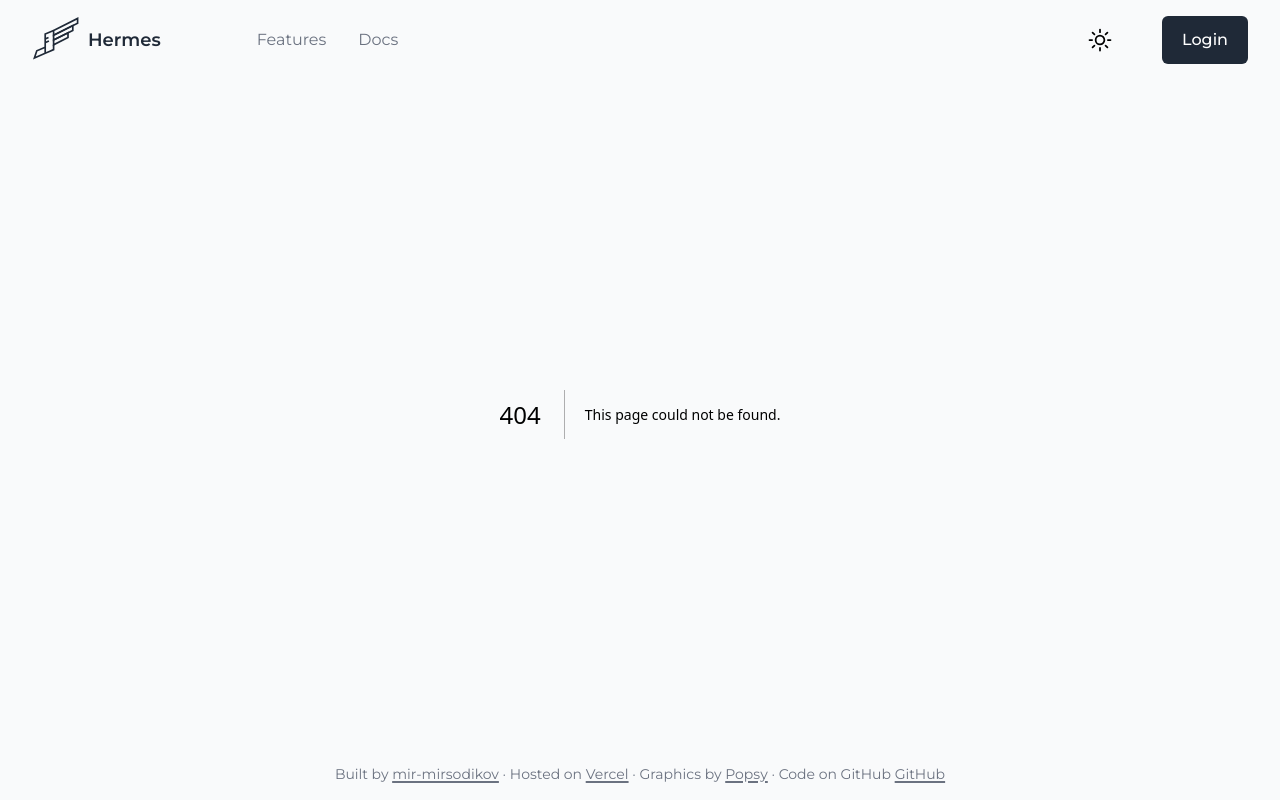
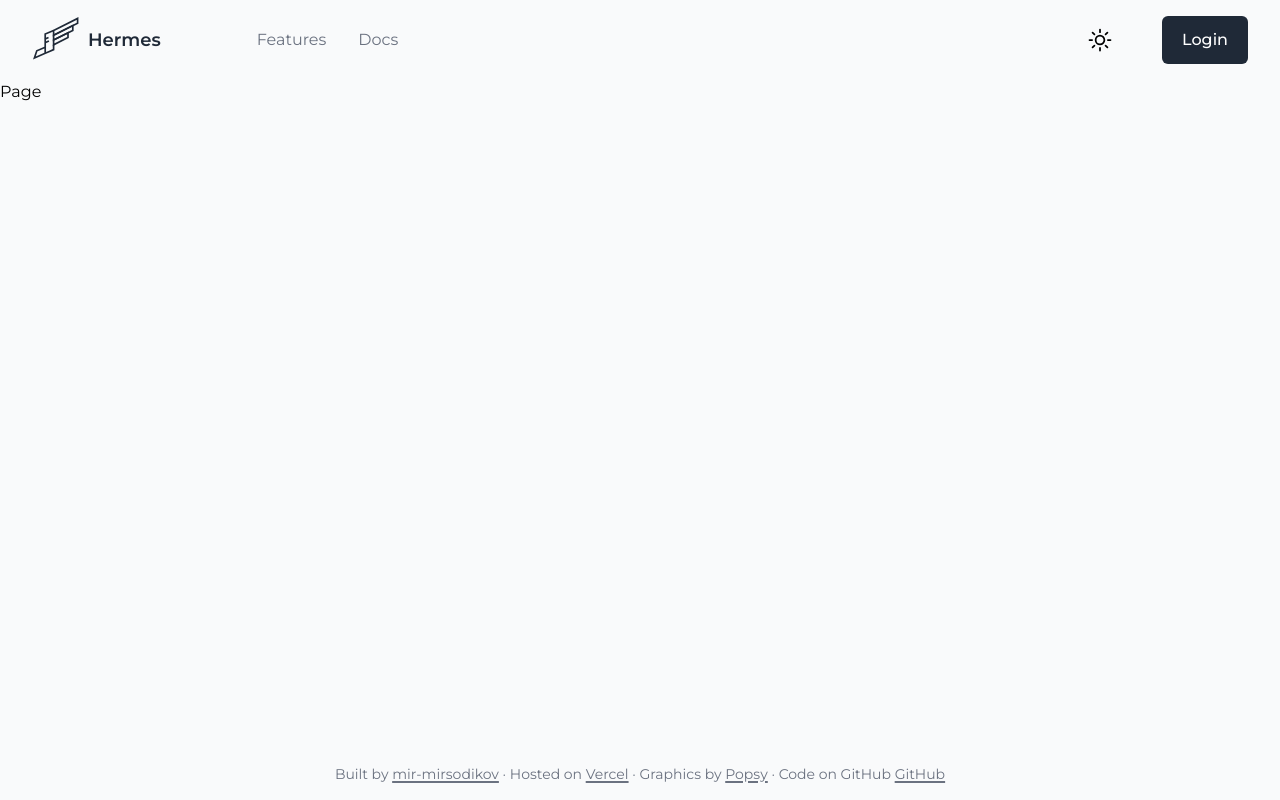
Before and after one commit to mir-mirsodikov/hermes-application-client-next, a Next.js app: page /features in a window 1280 px wide. Before the commit this address had no page. Built offline with nearby package versions, Linux system fonts and the light colour scheme.

Commit message:
Refactoring of routes. Created a route group called 'marketing'. Added the home page and the features page to this group.

```diff
--- /dev/null
+++ b/app/(marketing)/features/layout.tsx
@@ -0,0 +1,11 @@
+export default function FeaturesLayout({
+  children,
+}: {
+  children: React.ReactNode;
+}) {
+  return (
+    <div>
+      {children}
+    </div>
+  )
+}
--- /dev/null
+++ b/app/(marketing)/features/page.tsx
@@ -0,0 +1,8 @@
+
+export default function Page() {
+  return (
+    <div>
+      <h1>Page</h1>
+    </div>
+  );
+}
--- /dev/null
+++ b/app/(marketing)/layout.tsx
@@ -0,0 +1,16 @@
+import { Footer } from '@/components/footer';
+import { NavigationBar } from '@/components/nav-bar';
+
+export default async function MarketingLayout({
+  children,
+}: {children: React.ReactNode}) {
+  return (
+    <div className='flex flex-col min-h-screen'>
+      <header className='container'>
+        <NavigationBar />
+      </header>
+      <main className='flex-1'>{children}</main>
+      <Footer />
+    </div>
+  );
+}
--- a/app/layout.tsx
+++ b/app/layout.tsx
@@ -1,10 +1,18 @@
-import { Footer } from '@/components/footer';
-import { NavigationBar } from '@/components/nav-bar';
+import { Metadata } from 'next';
 import { Montserrat } from 'next/font/google';
 import './globals.css';
 import { Providers } from './provider';
 
 const montserrat = Montserrat({ subsets: ['latin'] });
+
+export const metadata: Metadata = {
+  title: 'Hermes',
+  description: 'Hermes is an open-source learning journey at Next 13.',
+  keywords: ['Next.js', 'React', 'TypeScript', 'Tailwind CSS'],
+  icons: {
+    icon: '/hermes-logo.svg',
+  },
+};
 
 export default function RootLayout({
   children,
@@ -19,13 +27,7 @@ export default function RootLayout({
           ` transition duration-300 ease-in-out flex flex-col justify-between h-screen dark:bg-primary-dark bg-primary-light noise`
         }
       >
-        <Providers>
-          <div className="container">
-            <NavigationBar />
-          </div>
-          {children}
-          <Footer />
-        </Providers>
+        <Providers>{children}</Providers>
       </body>
     </html>
   );
```
Also changed, not shown: app/(marketing)/page.tsx (renamed from app/page.tsx).
